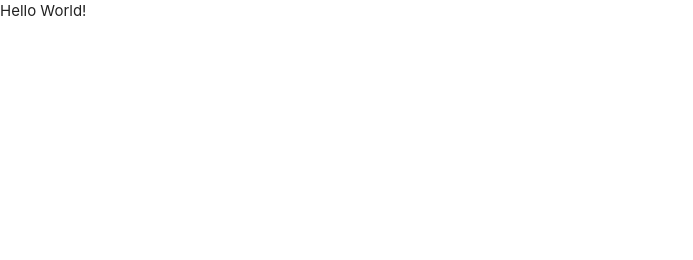
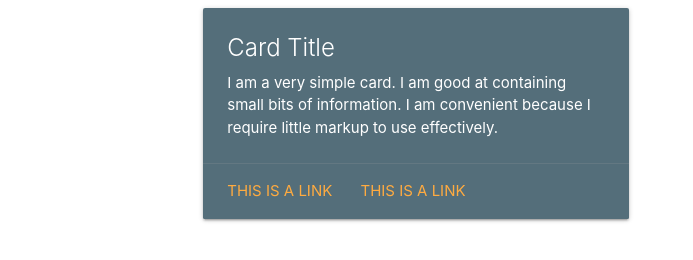
Before and after one commit to teknicus/fosspoint3, a plain HTML site: page index.html in a window 1280 px wide. Shown: the whole page, without its empty margins (0-693 px from the left). Drawn offline with nearby package versions, Linux system fonts and the light colour scheme.

Commit message:
Added card componet

```diff
--- a/index.html
+++ b/index.html
@@ -8,7 +8,27 @@
 
 </head>
 <body>
-    Hello World!
+    <div class="row">
+        <div class="container">
+            <div class="col">
+                <div class="row">
+                    <div class="col s12 m6">
+                      <div class="card blue-grey darken-1">
+                        <div class="card-content white-text">
+                          <span class="card-title">Card Title</span>
+                          <p>I am a very simple card. I am good at containing small bits of information.
+                          I am convenient because I require little markup to use effectively.</p>
+                        </div>
+                        <div class="card-action">
+                          <a href="#">This is a link</a>
+                          <a href="#">This is a link</a>
+                        </div>
+                      </div>
+                    </div>
+                  </div>
+            </div>
+        </div>
+    </div>
 
     <script src="https://cdnjs.cloudflare.com/ajax/libs/materialize/1.0.0/js/materialize.min.js"></script>
 
```
